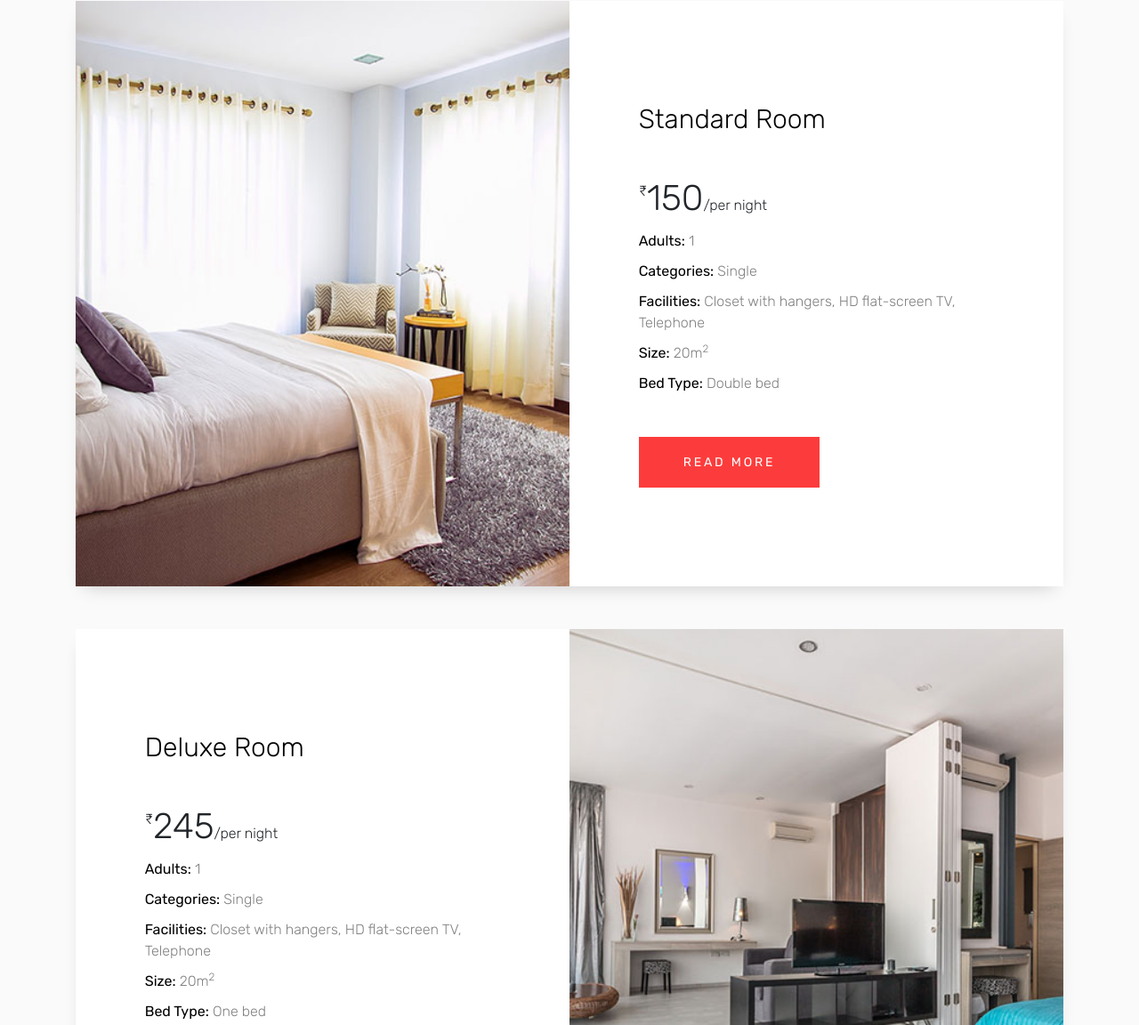
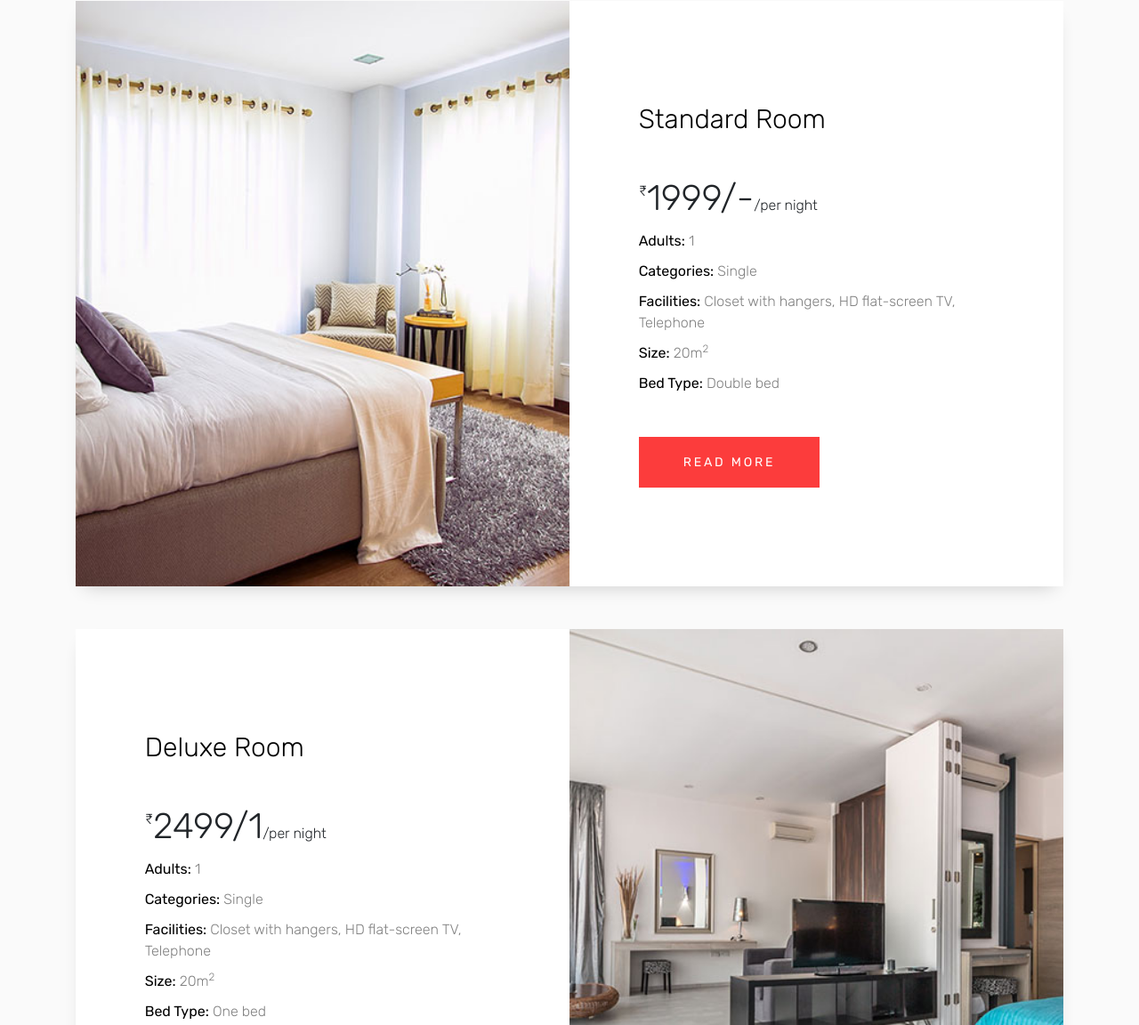
Before and after one commit to HotelRaniPalace/hotelranipalace.github.io, a plain HTML site: page rooms.html in a window 1280 px wide. Shown: the part 811-1963 px from the top of the page at 89% size. Drawn offline with Linux system fonts and the light colour scheme; some packages are replaced by stand-ins of ours; files whose address does not match are found by name.

Commit message:
Update rooms.html

```diff
--- a/rooms.html
+++ b/rooms.html
@@ -70,7 +70,7 @@
               <div class="text">
 
                 <h2 class="heading">Standard Room</h2>
-                <div class="price"><sup>₹</sup><span class="number">150</span><sub>/per night</sub></div>
+                <div class="price"><sup>₹</sup><span class="number">1999/-</span><sub>/per night</sub></div>
                 <ul class="specs mb-5">
                   <li><strong>Adults:</strong> 1</li>
                   <li><strong>Categories:</strong> Single</li>
@@ -95,7 +95,7 @@
               <div class="text order-1">
 
                 <h2 class="heading">Deluxe Room</h2>
-                <div class="price"><sup>₹</sup><span class="number">245</span><sub>/per night</sub></div>
+                <div class="price"><sup>₹</sup><span class="number">2499/1</span><sub>/per night</sub></div>
                 <ul class="specs mb-5">
                   <li><strong>Adults:</strong> 1</li>
                   <li><strong>Categories:</strong> Single</li>
@@ -120,7 +120,7 @@
               <div class="text">
 
                 <h2 class="heading">Jharokha Room</h2>
-                <div class="price"><sup>₹</sup><span class="number">450</span><sub>/per night</sub></div>
+                <div class="price"><sup>₹</sup><span class="number">3499/-</span><sub>/per night</sub></div>
                 <ul class="specs mb-5">
                   <li><strong>Adults:</strong> 1</li>
                   <li><strong>Categories:</strong> Single</li>
```
